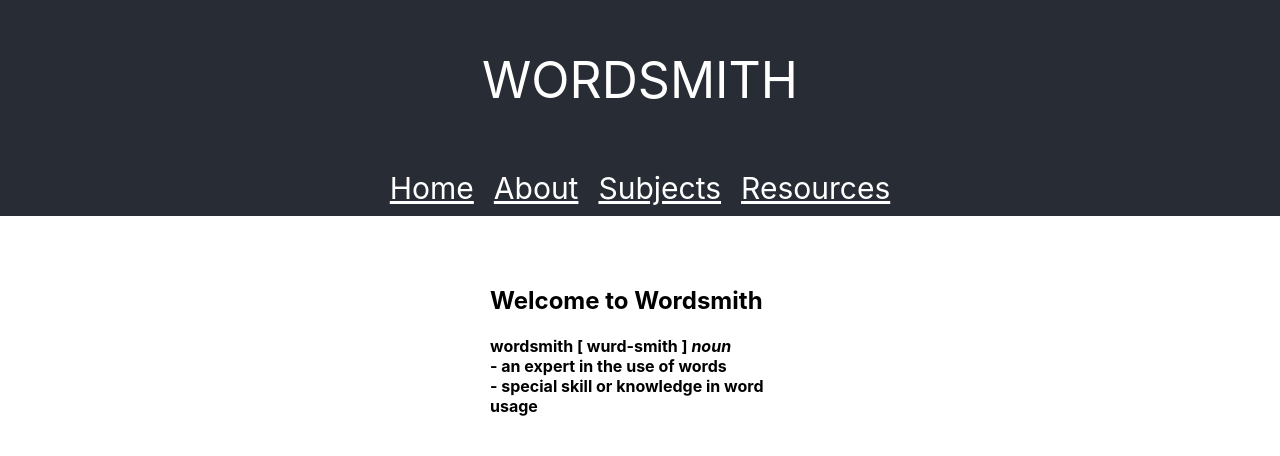
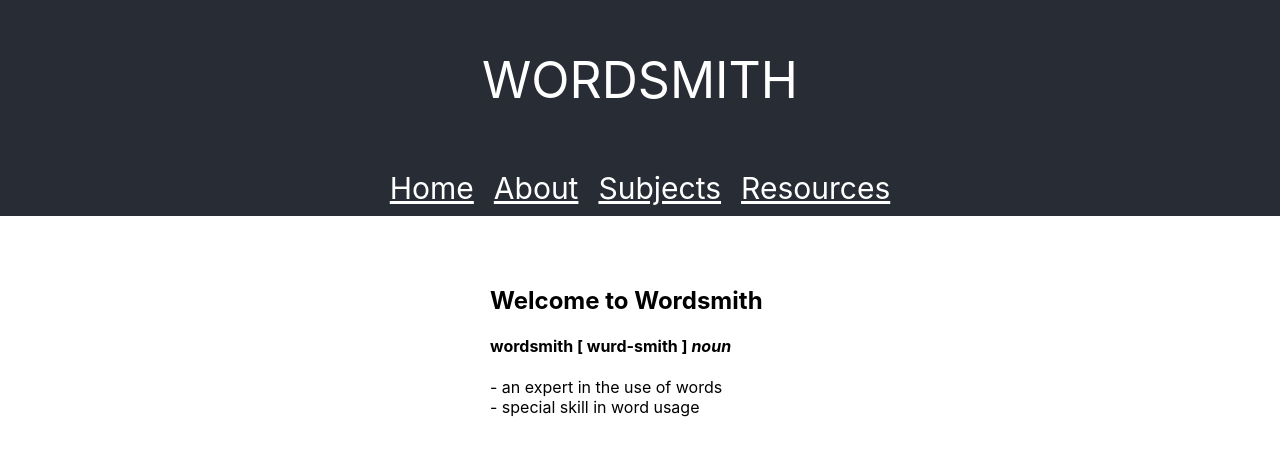
Before and after one commit to devWRM/frontend-wordsmith, a React (Create React App) app: page / in a window 1280 px wide. Shown: the top 456 px of the page. Built offline with nearby package versions, Linux system fonts and the light colour scheme; no server answers.

Commit message:
edited text

```diff
--- a/src/components/Home.js
+++ b/src/components/Home.js
@@ -4,14 +4,14 @@ function Home() {
     return (
         <div className="container">
             <h2>Welcome to Wordsmith</h2>
-            <h4>wordsmith [ wurd-smith ] <i>noun</i>
-                <br></br>- an expert in the use of words
-                <br></br>- special skill or knowledge in word usage
+            <h4>wordsmith [ wurd-smith ] <i>noun</i></h4>
+                - an expert in the use of words<br></br>
+                - special skill in word usage
                 {/* <br></br>- a collector of words
                 <br></br>- skilled in the use of words
                 <br></br>- an authority in word usage */}
 
-            </h4>
+
         </div>
     )
 }
```
